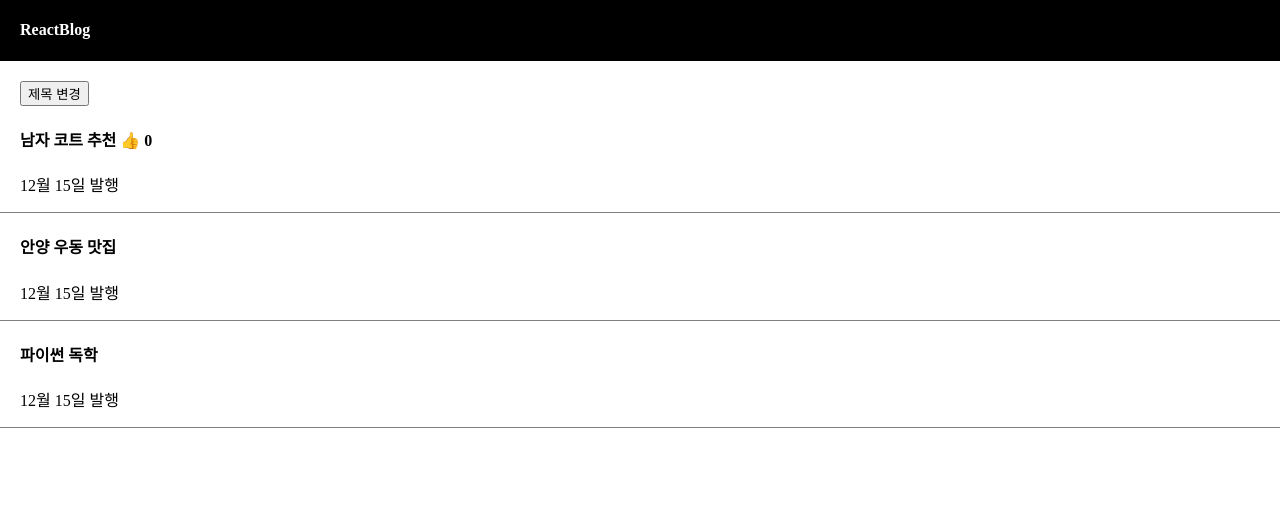
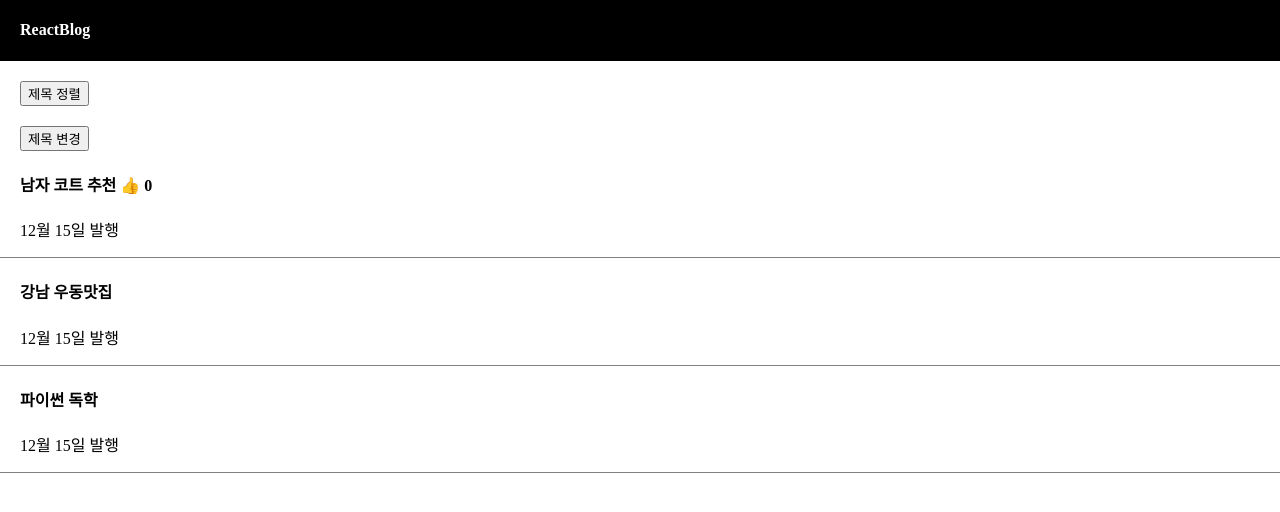
Before and after one commit to ktyoung/react, a React (Create React App) app in the folder blog/: page / in a window 1280 px wide. Shown: the top 512 px of the page. Built offline with nearby package versions, Linux system fonts and the light colour scheme.

Commit message:
state 변경

```diff
--- a/blog/src/App.css
+++ b/blog/src/App.css
@@ -41,7 +41,14 @@ div {
   box-sizing: border-box;
 }
 
+.sort-btn {
+  margin : 20px;
+  margin-bottom: 0px;
+  float: left;
+}
+
 .list {
+  clear: both;
   padding-left: 20px;
   text-align: left;
   border-bottom: 1px solid grey;
--- a/blog/src/App.js
+++ b/blog/src/App.js
@@ -10,7 +10,7 @@ function App() {
   let logo = 'ReactBlog';
   let post = '안양 맛집';
 
-  let [글제목, 글제목변경] = useState(['남자 코트 추천', '안양 우동 맛집', '파이썬 독학']);
+  let [글제목, 글제목변경] = useState(['남자 코트 추천', '강남 우동맛집', '파이썬 독학']);
   let [likeCount, addLikeCount] = useState(0);
 
   return (
@@ -18,6 +18,13 @@ function App() {
       <div className='black-nav'>
         <h4>{ logo }</h4>
       </div>
+
+      <button className='sort-btn'
+        onClick={ () => {
+          let copy = [...글제목];
+          copy.sort();
+          글제목변경(copy)
+        } }>제목 정렬</button>
 
       {/* state 변경 함수 특징 */}
       {/* 기존 state == 신규 state의 경우 변경하지 않음 */}
```
